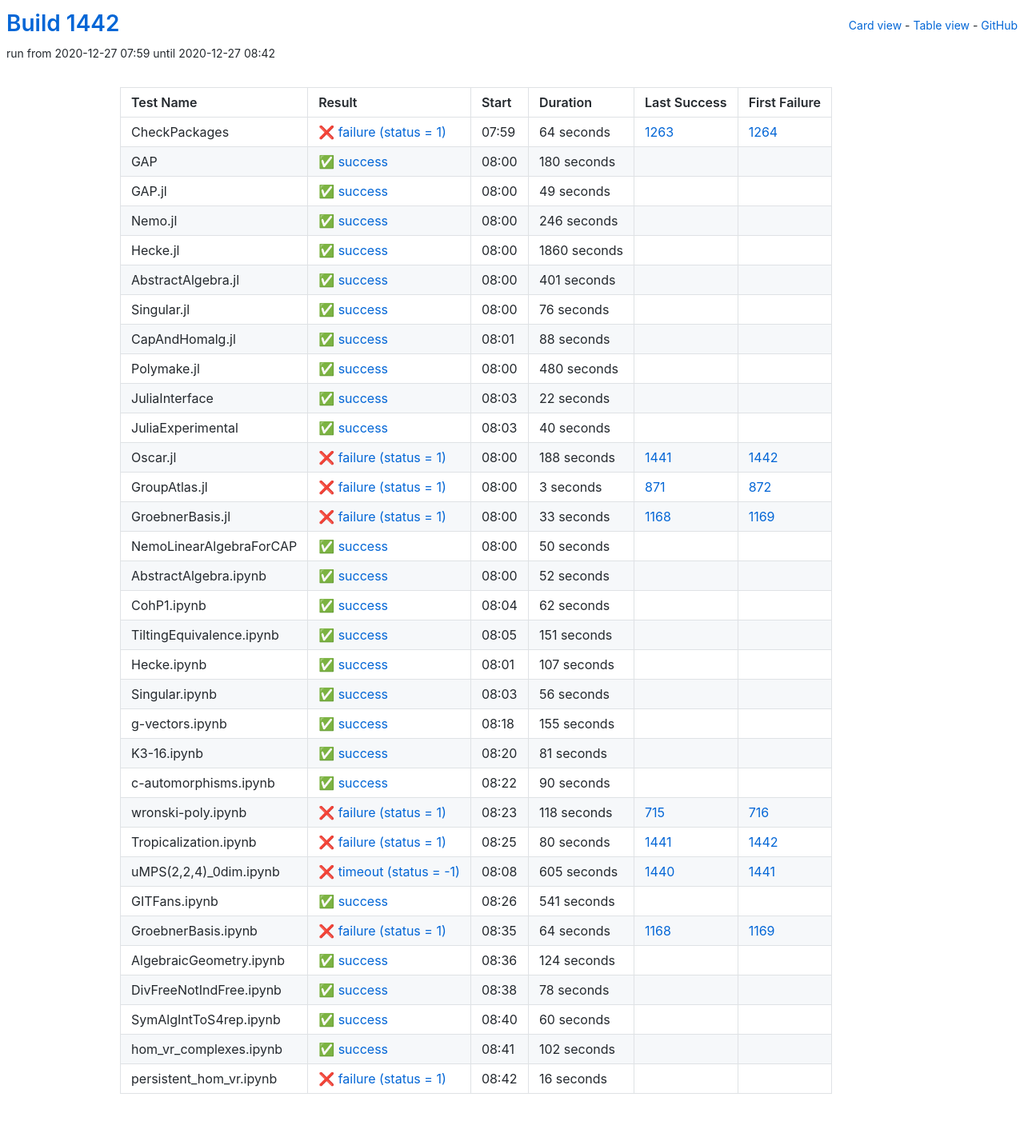
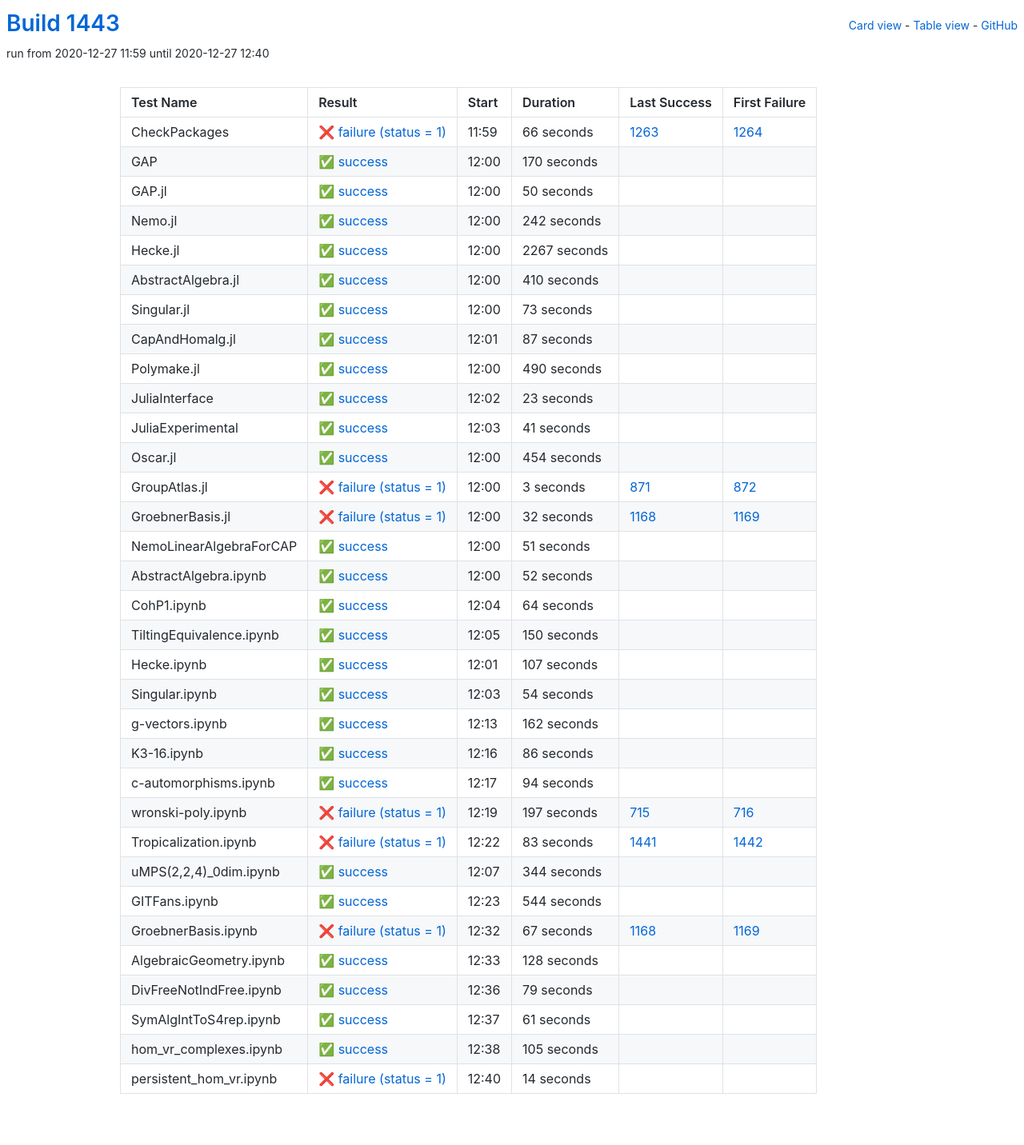
Before and after one commit to oscar-system/oscar-ci-status-stable, a Jekyll site: the page built from table.html, in a window 1280 px wide. Shown: the whole page at 80% size. Built offline with Jekyll 4.4.1, drawn with Linux system fonts in a browser that asks for light colours.

Commit message:
Build #1443

```diff
--- a/_data/ci.yml
+++ b/_data/ci.yml
@@ -1,6 +1,6 @@
 ---
-build: 1442
-build_url: https://oscarci.mathematik.uni-kl.de/job/oscar-stable/1442/
+build: 1443
+build_url: https://oscarci.mathematik.uni-kl.de/job/oscar-stable/1443/
 job: oscar-stable
 organization: oscar-system
 repo: oscar-ci-status-stable
@@ -8,152 +8,152 @@ repourl: https://github.com/oscar-system/oscar-ci-status-stable
 tests:
 - name: CheckPackages
   id: checkpackages
-  log: https://oscarci.mathematik.uni-kl.de/job/oscar-stable/1442/artifact/logs/build-1442/CheckPackages.log
-  start: 2020-12-27 07:59
+  log: https://oscarci.mathematik.uni-kl.de/job/oscar-stable/1443/artifact/logs/build-1443/CheckPackages.log
+  start: 2020-12-27 11:59
   success: false
   exitcode: 1
   status: failure
-  duration: 64
+  duration: 66
   last_success: 1263
   last_success_url: https://oscarci.mathematik.uni-kl.de/job/oscar-stable/1263/
   first_failure: 1264
   first_failure_url: https://oscarci.mathematik.uni-kl.de/job/oscar-stable/1264/
 - name: GAP
   id: gap
-  log: https://oscarci.mathematik.uni-kl.de/job/oscar-stable/1442/artifact/logs/build-1442/GAP.log
-  start: 2020-12-27 08:00
+  log: https://oscarci.mathematik.uni-kl.de/job/oscar-stable/1443/artifact/logs/build-1443/GAP.log
+  start: 2020-12-27 12:00
   success: true
   exitcode: 0
   status: success
-  duration: 180
+  duration: 170
   last_success: false
   last_success_url:
   first_failure: false
   first_failure_url:
 - name: GAP.jl
   id: gap-jl
-  log: https://oscarci.mathematik.uni-kl.de/job/oscar-stable/1442/artifact/logs/build-1442/GAP.jl.log
-  start: 2020-12-27 08:00
+  log: https://oscarci.mathematik.uni-kl.de/job/oscar-stable/1443/artifact/logs/build-1443/GAP.jl.log
+  start: 2020-12-27 12:00
   success: true
   exitcode: 0
   status: success
-  duration: 49
+  duration: 50
   last_success: false
   last_success_url:
   first_failure: false
   first_failure_url:
 - name: Nemo.jl
   id: nemo-jl
-  log: https://oscarci.mathematik.uni-kl.de/job/oscar-stable/1442/artifact/logs/build-1442/Nemo.jl.log
-  start: 2020-12-27 08:00
+  log: https://oscarci.mathematik.uni-kl.de/job/oscar-stable/1443/artifact/logs/build-1443/Nemo.jl.log
+  start: 2020-12-27 12:00
   success: true
   exitcode: 0
   status: success
-  duration: 246
+  duration: 242
   last_success: false
   last_success_url:
   first_failure: false
   first_failure_url:
 - name: Hecke.jl
   id: hecke-jl
-  log: https://oscarci.mathematik.uni-kl.de/job/oscar-stable/1442/artifact/logs/build-1442/Hecke.jl.log
-  start: 2020-12-27 08:00
+  log: https://oscarci.mathematik.uni-kl.de/job/oscar-stable/1443/artifact/logs/build-1443/Hecke.jl.log
+  start: 2020-12-27 12:00
   success: true
   exitcode: 0
   status: success
-  duration: 1860
+  duration: 2267
   last_success: false
   last_success_url:
   first_failure: false
   first_failure_url:
 - name: AbstractAlgebra.jl
   id: abstractalgebra-jl
-  log: https://oscarci.mathematik.uni-kl.de/job/oscar-stable/1442/artifact/logs/build-1442/AbstractAlgebra.jl.log
-  start: 2020-12-27 08:00
+  log: https://oscarci.mathematik.uni-kl.de/job/oscar-stable/1443/artifact/logs/build-1443/AbstractAlgebra.jl.log
+  start: 2020-12-27 12:00
   success: true
   exitcode: 0
   status: success
-  duration: 401
+  duration: 410
   last_success: false
   last_success_url:
   first_failure: false
   first_failure_url:
 - name: Singular.jl
   id: singular-jl
-  log: https://oscarci.mathematik.uni-kl.de/job/oscar-stable/1442/artifact/logs/build-1442/Singular.jl.log
-  start: 2020-12-27 08:00
+  log: https://oscarci.mathematik.uni-kl.de/job/oscar-stable/1443/artifact/logs/build-1443/Singular.jl.log
+  start: 2020-12-27 12:00
   success: true
   exitcode: 0
   status: success
-  duration: 76
+  duration: 73
   last_success: false
   last_success_url:
   first_failure: false
   first_failure_url:
 - name: CapAndHomalg.jl
   id: capandhomalg-jl
-  log: https://oscarci.mathematik.uni-kl.de/job/oscar-stable/1442/artifact/logs/build-1442/CapAndHomalg.jl.log
-  start: 2020-12-27 08:01
+  log: https://oscarci.mathematik.uni-kl.de/job/oscar-stable/1443/artifact/logs/build-1443/CapAndHomalg.jl.log
+  start: 2020-12-27 12:01
   success: true
   exitcode: 0
   status: success
-  duration: 88
+  duration: 87
   last_success: false
   last_success_url:
   first_failure: false
   first_failure_url:
 - name: Polymake.jl
   id: polymake-jl
-  log: https://oscarci.mathematik.uni-kl.de/job/oscar-stable/1442/artifact/logs/build-1442/Polymake.jl.log
-  start: 2020-12-27 08:00
+  log: https://oscarci.mathematik.uni-kl.de/job/oscar-stable/1443/artifact/logs/build-1443/Polymake.jl.log
+  start: 2020-12-27 12:00
   success: true
   exitcode: 0
   status: success
-  duration: 480
+  duration: 490
   last_success: false
   last_success_url:
   first_failure: false
   first_failure_url:
 - name: JuliaInterface
   id: juliainterface
-  log: https://oscarci.mathematik.uni-kl.de/job/oscar-stable/1442/artifact/logs/build-1442/JuliaInterface.log
-  start: 2020-12-27 08:03
+  log: https://oscarci.mathematik.uni-kl.de/job/oscar-stable/1443/artifact/logs/build-1443/JuliaInterface.log
+  start: 2020-12-27 12:02
   success: true
   exitcode: 0
   status: success
-  duration: 22
+  duration: 23
   last_success: false
   last_success_url:
   first_failure: false
   first_failure_url:
 - name: JuliaExperimental
   id: juliaexperimental
-  log: https://oscarci.mathematik.uni-kl.de/job/oscar-stable/1442/artifact/logs/build-1442/JuliaExperimental.log
-  start: 2020-12-27 08:03
+  log: https://oscarci.mathematik.uni-kl.de/job/oscar-stable/1443/artifact/logs/build-1443/JuliaExperimental.log
+  start: 2020-12-27 12:03
   success: true
   exitcode: 0
   status: success
-  duration: 40
+  duration: 41
   last_success: false
   last_success_url:
   first_failure: false
   first_failure_url:
 - name: Oscar.jl
   id: oscar-jl
-  log: https://oscarci.mathematik.uni-kl.de/job/oscar-stable/1442/artifact/logs/build-1442/Oscar.jl.log
-  start: 2020-12-27 08:00
-  success: false
-  exitcode: 1
-  status: failure
-  duration: 188
-  last_success: 1441
-  last_success_url: https://oscarci.mathematik.uni-kl.de/job/oscar-stable/1441/
-  first_failure: 1442
-  first_failure_url: https://oscarci.mathematik.uni-kl.de/job/oscar-stable/1442/
+  log: https://oscarci.mathematik.uni-kl.de/job/oscar-stable/1443/artifact/logs/build-1443/Oscar.jl.log
+  start: 2020-12-27 12:00
+  success: true
+  exitcode: 0
+  status: success
+  duration: 454
+  last_success: false
+  last_success_url:
+  first_failure: false
+  first_failure_url:
 - name: GroupAtlas.jl
   id: groupatlas-jl
-  log: https://oscarci.mathematik.uni-kl.de/job/oscar-stable/1442/artifact/logs/build-1442/GroupAtlas.jl.log
-  start: 2020-12-27 08:00
+  log: https://oscarci.mathematik.uni-kl.de/job/oscar-stable/1443/artifact/logs/build-1443/GroupAtlas.jl.log
+  start: 2020-12-27 12:00
   success: false
   exitcode: 1
   status: failure
@@ -164,32 +164,32 @@ tests:
   first_failure_url: https://oscarci.mathematik.uni-kl.de/job/oscar-stable/872/
 - name: GroebnerBasis.jl
   id: groebnerbasis-jl
-  log: https://oscarci.mathematik.uni-kl.de/job/oscar-stable/1442/artifact/logs/build-1442/GroebnerBasis.jl.log
-  start: 2020-12-27 08:00
+  log: https://oscarci.mathematik.uni-kl.de/job/oscar-stable/1443/artifact/logs/build-1443/GroebnerBasis.jl.log
+  start: 2020-12-27 12:00
   success: false
   exitcode: 1
   status: failure
-  duration: 33
+  duration: 32
   last_success: 1168
   last_success_url: https://oscarci.mathematik.uni-kl.de/job/oscar-stable/1168/
   first_failure: 1169
   first_failure_url: https://oscarci.mathematik.uni-kl.de/job/oscar-stable/1169/
 - name: NemoLinearAlgebraForCAP
   id: nemolinearalgebraforcap
-  log: https://oscarci.mathematik.uni-kl.de/job/oscar-stable/1442/artifact/logs/build-1442/NemoLinearAlgebraForCAP.log
-  start: 2020-12-27 08:00
+  log: https://oscarci.mathematik.uni-kl.de/job/oscar-stable/1443/artifact/logs/build-1443/NemoLinearAlgebraForCAP.log
+  start: 2020-12-27 12:00
   success: true
   exitcode: 0
   status: success
-  duration: 50
+  duration: 51
   last_success: false
   last_success_url:
   first_failure: false
   first_failure_url:
 - name: AbstractAlgebra.ipynb
   id: abstractalgebra-ipynb
-  log: https://oscarci.mathematik.uni-kl.de/job/oscar-stable/1442/artifact/logs/build-1442/AbstractAlgebra.ipynb.log
-  start: 2020-12-27 08:00
+  log: https://oscarci.mathematik.uni-kl.de/job/oscar-stable/1443/artifact/logs/build-1443/AbstractAlgebra.ipynb.log
+  start: 2020-12-27 12:00
   success: true
   exitcode: 0
   status: success
@@ -200,32 +200,32 @@ tests:
   first_failure_url:
 - name: CohP1.ipynb
   id: cohp1-ipynb
-  log: https://oscarci.mathematik.uni-kl.de/job/oscar-stable/1442/artifact/logs/build-1442/CohP1.ipynb.log
-  start: 2020-12-27 08:04
+  log: https://oscarci.mathematik.uni-kl.de/job/oscar-stable/1443/artifact/logs/build-1443/CohP1.ipynb.log
+  start: 2020-12-27 12:04
   success: true
   exitcode: 0
   status: success
-  duration: 62
+  duration: 64
   last_success: false
   last_success_url:
   first_failure: false
   first_failure_url:
 - name: TiltingEquivalence.ipynb
   id: tiltingequivalence-ipynb
-  log: https://oscarci.mathematik.uni-kl.de/job/oscar-stable/1442/artifact/logs/build-1442/TiltingEquivalence.ipynb.log
-  start: 2020-12-27 08:05
+  log: https://oscarci.mathematik.uni-kl.de/job/oscar-stable/1443/artifact/logs/build-1443/TiltingEquivalence.ipynb.log
+  start: 2020-12-27 12:05
   success: true
   exitcode: 0
   status: success
-  duration: 151
+  duration: 150
   last_success: false
   last_success_url:
   first_failure: false
   first_failure_url:
 - name: Hecke.ipynb
   id: hecke-ipynb
-  log: https://oscarci.mathematik.uni-kl.de/job/oscar-stable/1442/artifact/logs/build-1442/Hecke.ipynb.log
-  start: 2020-12-27 08:01
+  log: https://oscarci.mathematik.uni-kl.de/job/oscar-stable/1443/artifact/logs/build-1443/Hecke.ipynb.log
+  start: 2020-12-27 12:01
   success: true
   exitcode: 0
   status: success
@@ -236,168 +236,168 @@ tests:
   first_failure_url:
 - name: Singular.ipynb
   id: singular-ipynb
-  log: https://oscarci.mathematik.uni-kl.de/job/oscar-stable/1442/artifact/logs/build-1442/Singular.ipynb.log
-  start: 2020-12-27 08:03
+  log: https://oscarci.mathematik.uni-kl.de/job/oscar-stable/1443/artifact/logs/build-1443/Singular.ipynb.log
+  start: 2020-12-27 12:03
   success: true
   exitcode: 0
   status: success
-  duration: 56
+  duration: 54
   last_success: false
   last_success_url:
   first_failure: false
   first_failure_url:
 - name: g-vectors.ipynb
   id: g-vectors-ipynb
-  log: https://oscarci.mathematik.uni-kl.de/job/oscar-stable/1442/artifact/logs/build-1442/g-vectors.ipynb.log
-  start: 2020-12-27 08:18
+  log: https://oscarci.mathematik.uni-kl.de/job/oscar-stable/1443/artifact/logs/build-1443/g-vectors.ipynb.log
+  start: 2020-12-27 12:13
   success: true
   exitcode: 0
   status: success
-  duration: 155
+  duration: 162
   last_success: false
   last_success_url:
   first_failure: false
   first_failure_url:
 - name: K3-16.ipynb
   id: k3-16-ipynb
-  log: https://oscarci.mathematik.uni-kl.de/job/oscar-stable/1442/artifact/logs/build-1442/K3-16.ipynb.log
-  start: 2020-12-27 08:20
+  log: https://oscarci.mathematik.uni-kl.de/job/oscar-stable/1443/artifact/logs/build-1443/K3-16.ipynb.log
+  start: 2020-12-27 12:16
   success: true
   exitcode: 0
   status: success
-  duration: 81
+  duration: 86
   last_success: false
   last_success_url:
   first_failure: false
   first_failure_url:
 - name: c-automorphisms.ipynb
   id: c-automorphisms-ipynb
-  log: https://oscarci.mathematik.uni-kl.de/job/oscar-stable/1442/artifact/logs/build-1442/c-automorphisms.ipynb.log
-  start: 2020-12-27 08:22
+  log: https://oscarci.mathematik.uni-kl.de/job/oscar-stable/1443/artifact/logs/build-1443/c-automorphisms.ipynb.log
+  start: 2020-12-27 12:17
   success: true
   exitcode: 0
   status: success
-  duration: 90
+  duration: 94
   last_success: false
   last_success_url:
   first_failure: false
   first_failure_url:
 - name: wronski-poly.ipynb
   id: wronski-poly-ipynb
-  log: https://oscarci.mathematik.uni-kl.de/job/oscar-stable/1442/artifact/logs/build-1442/wronski-poly.ipynb.log
-  start: 2020-12-27 08:23
+  log: https://oscarci.mathematik.uni-kl.de/job/oscar-stable/1443/artifact/logs/build-1443/wronski-poly.ipynb.log
+  start: 2020-12-27 12:19
   success: false
   exitcode: 1
   status: failure
-  duration: 118
+  duration: 197
   last_success: 715
   last_success_url: https://oscarci.mathematik.uni-kl.de/job/oscar-stable/715/
   first_failure: 716
   first_failure_url: https://oscarci.mathematik.uni-kl.de/job/oscar-stable/716/
 - name: Tropicalization.ipynb
   id: tropicalization-ipynb
-  log: https://oscarci.mathematik.uni-kl.de/job/oscar-stable/1442/artifact/logs/build-1442/Tropicalization.ipynb.log
-  start: 2020-12-27 08:25
+  log: https://oscarci.mathematik.uni-kl.de/job/oscar-stable/1443/artifact/logs/build-1443/Tropicalization.ipynb.log
+  start: 2020-12-27 12:22
   success: false
   exitcode: 1
   status: failure
-  duration: 80
+  duration: 83
   last_success: 1441
   last_success_url: https://oscarci.mathematik.uni-kl.de/job/oscar-stable/1441/
   first_failure: 1442
   first_failure_url: https://oscarci.mathematik.uni-kl.de/job/oscar-stable/1442/
 - name: uMPS(2,2,4)_0dim.ipynb
   id: umps-2-2-4-0dim-ipynb
-  log: https://oscarci.mathematik.uni-kl.de/job/oscar-stable/1442/artifact/logs/build-1442/uMPS-2-2-4-_0dim.ipynb.log
-  start: 2020-12-27 08:08
-  success: false
-  exitcode: -1
-  status: timeout
-  duration: 605
-  last_success: 1440
-  last_success_url: https://oscarci.mathematik.uni-kl.de/job/oscar-stable/1440/
-  first_failure: 1441
-  first_failure_url: https://oscarci.mathematik.uni-kl.de/job/oscar-stable/1441/
-- name: GITFans.ipynb
-  id: gitfans-ipynb
-  log: https://oscarci.mathematik.uni-kl.de/job/oscar-stable/1442/artifact/logs/build-1442/GITFans.ipynb.log
-  start: 2020-12-27 08:26
+  log: https://oscarci.mathematik.uni-kl.de/job/oscar-stable/1443/artifact/logs/build-1443/uMPS-2-2-4-_0dim.ipynb.log
+  start: 2020-12-27 12:07
   success: true
   exitcode: 0
   status: success
-  duration: 541
+  duration: 344
+  last_success: false
+  last_success_url:
+  first_failure: false
+  first_failure_url:
+- name: GITFans.ipynb
+  id: gitfans-ipynb
+  log: https://oscarci.mathematik.uni-kl.de/job/oscar-stable/1443/artifact/logs/build-1443/GITFans.ipynb.log
+  start: 2020-12-27 12:23
+  success: true
+  exitcode: 0
+  status: success
+  duration: 544
   last_success: false
   last_success_url:
   first_failure: false
   first_failure_url:
 - name: GroebnerBasis.ipynb
   id: groebnerbasis-ipynb
-  log: https://oscarci.mathematik.uni-kl.de/job/oscar-stable/1442/artifact/logs/build-1442/GroebnerBasis.ipynb.log
-  start: 2020-12-27 08:35
+  log: https://oscarci.mathematik.uni-kl.de/job/oscar-stable/1443/artifact/logs/build-1443/GroebnerBasis.ipynb.log
+  start: 2020-12-27 12:32
   success: false
   exitcode: 1
   status: failure
-  duration: 64
+  duration: 67
   last_success: 1168
   last_success_url: https://oscarci.mathematik.uni-kl.de/job/oscar-stable/1168/
   first_failure: 1169
   first_failure_url: https://oscarci.mathematik.uni-kl.de/job/oscar-stable/1169/
 - name: AlgebraicGeometry.ipynb
   id: algebraicgeometry-ipynb
-  log: https://oscarci.mathematik.uni-kl.de/job/oscar-stable/1442/artifact/logs/build-1442/AlgebraicGeometry.ipynb.log
-  start: 2020-12-27 08:36
+  log: https://oscarci.mathematik.uni-kl.de/job/oscar-stable/1443/artifact/logs/build-1443/AlgebraicGeometry.ipynb.log
+  start: 2020-12-27 12:33
   success: true
   exitcode: 0
   status: success
-  duration: 124
+  duration: 128
   last_success: false
   last_success_url:
   first_failure: false
   first_failure_url:
 - name: DivFreeNotIndFree.ipynb
   id: divfreenotindfree-ipynb
-  log: https://oscarci.mathematik.uni-kl.de/job/oscar-stable/1442/artifact/logs/build-1442/DivFreeNotIndFree.ipynb.log
-  start: 2020-12-27 08:38
+  log: https://oscarci.mathematik.uni-kl.de/job/oscar-stable/1443/artifact/logs/build-1443/DivFreeNotIndFree.ipynb.log
+  start: 2020-12-27 12:36
   success: true
   exitcode: 0
   status: success
-  duration: 78
+  duration: 79
   last_success: false
   last_success_url:
   first_failure: false
   first_failure_url:
 - name: SymAlgIntToS4rep.ipynb
   id: symalginttos4rep-ipynb
-  log: https://oscarci.mathematik.uni-kl.de/job/oscar-stable/1442/artifact/logs/build-1442/SymAlgIntToS4rep.ipynb.log
-  start: 2020-12-27 08:40
+  log: https://oscarci.mathematik.uni-kl.de/job/oscar-stable/1443/artifact/logs/build-1443/SymAlgIntToS4rep.ipynb.log
+  start: 2020-12-27 12:37
   success: true
   exitcode: 0
   status: success
-  duration: 60
+  duration: 61
   last_success: false
   last_success_url:
   first_failure: false
   first_failure_url:
 - name: hom_vr_complexes.ipynb
   id: hom-vr-complexes-ipynb
-  log: https://oscarci.mathematik.uni-kl.de/job/oscar-stable/1442/artifact/logs/build-1442/hom_vr_complexes.ipynb.log
-  start: 2020-12-27 08:41
+  log: https://oscarci.mathematik.uni-kl.de/job/oscar-stable/1443/artifact/logs/build-1443/hom_vr_complexes.ipynb.log
+  start: 2020-12-27 12:38
   success: true
   exitcode: 0
   status: success
-  duration: 102
+  duration: 105
   last_success: false
   last_success_url:
   first_failure: false
   first_failure_url:
 - name: persistent_hom_vr.ipynb
   id: persistent-hom-vr-ipynb
-  log: https://oscarci.mathematik.uni-kl.de/job/oscar-stable/1442/artifact/logs/build-1442/persistent_hom_vr.ipynb.log
-  start: 2020-12-27 08:42
+  log: https://oscarci.mathematik.uni-kl.de/job/oscar-stable/1443/artifact/logs/build-1443/persistent_hom_vr.ipynb.log
+  start: 2020-12-27 12:40
   success: false
   exitcode: 1
   status: failure
-  duration: 16
+  duration: 14
   last_success: false
   last_success_url:
   first_failure: false
```
Also changed, not shown: README.md.
